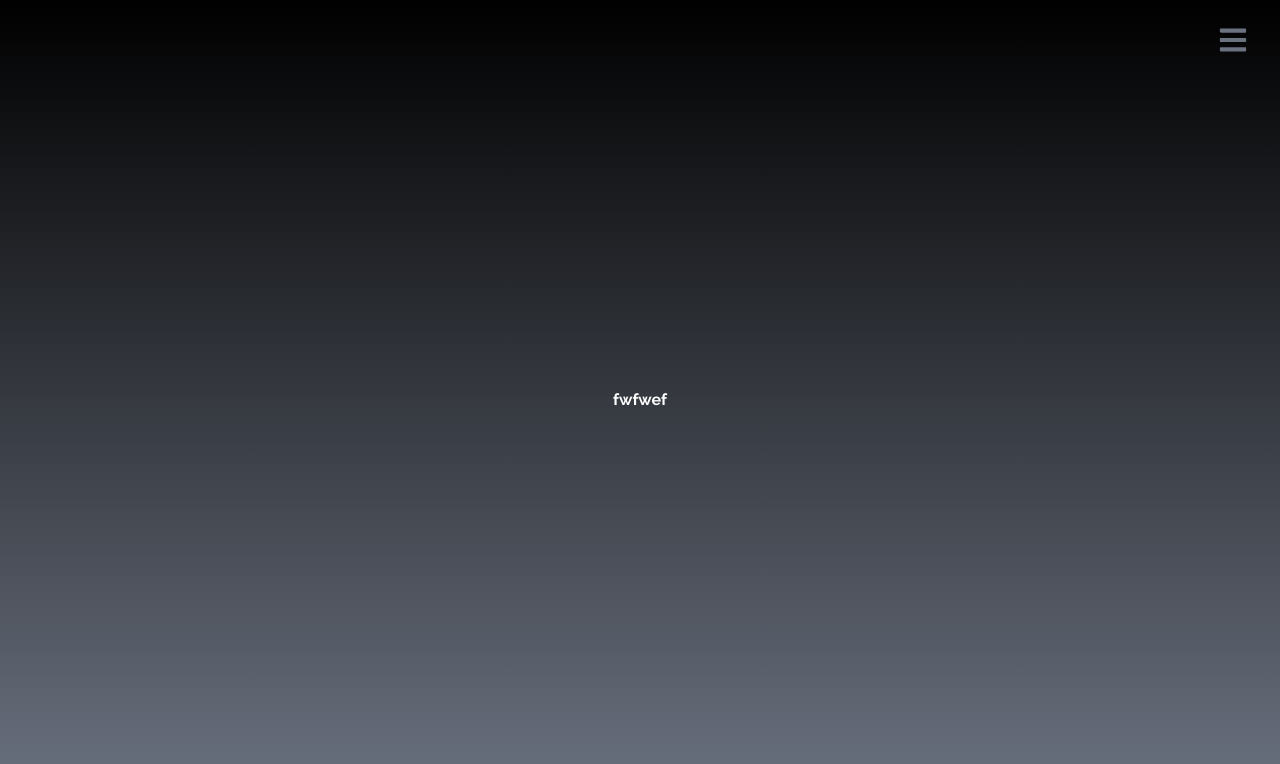
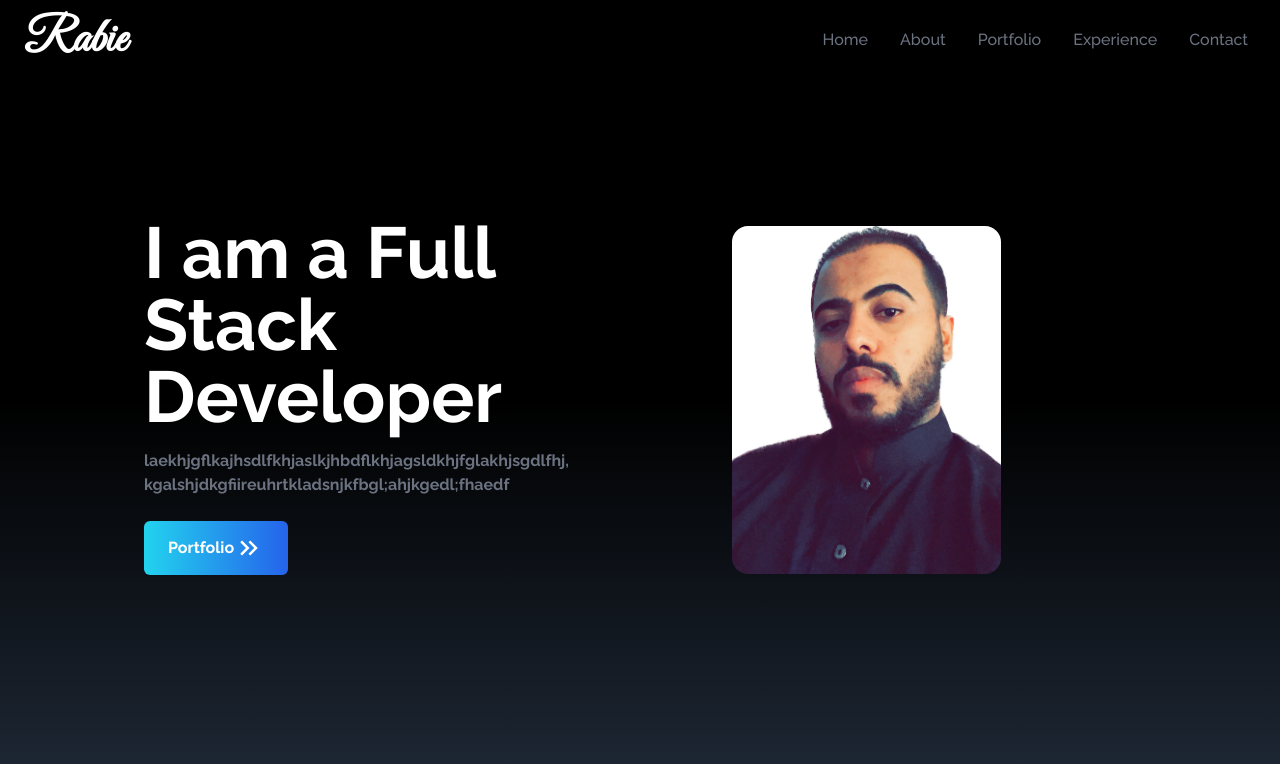
Before and after one commit to AL-ASHMALI/my_portfolio, a React (Create React App) app: page / in a window 1280 px wide. Shown: the top 764 px of the page. Built offline with nearby package versions, Linux system fonts and the light colour scheme.

Commit message:
Hero section added and styled

```diff
--- a/src/App.js
+++ b/src/App.js
@@ -1,9 +1,11 @@
+import Home from "./components/Home";
 import NavBar from "./components/NavBar";
 
 function App() {
   return (
     <div className="font-bold">
       <NavBar />
+      <Home />
     </div>
   );
 }
--- /dev/null
+++ b/src/components/Home.jsx
@@ -0,0 +1,41 @@
+import React from "react";
+import HeroImage from "../pics/HeroImage.png";
+import { MdOutlineKeyboardDoubleArrowRight } from "react-icons/md";
+
+function Home() {
+  return (
+    <div
+      name="home"
+      className="h-screen w-full bg-gradient-to-b from-black via-black to-gray-800"
+    >
+      <div className="max-w-screen-lg mx-auto flex flex-col items-center justify-center h-full px-4 md:flex-row">
+        <div className="flex flex-col justify-center h-full">
+          <h2 className="text-4xl sm:text-7xl font-bold text-white">
+            I am a Full Stack Developer
+          </h2>
+          <p className="text-gray-500 py-4 max-w-md">
+            laekhjgflkajhsdlfkhjaslkjhbdflkhjagsldkhjfglakhjsgdlfhj,
+            kgalshjdkgfiireuhrtkladsnjkfbgl;ahjkgedl;fhaedf
+          </p>
+          <div>
+            <button className="group text-white w-fit px-6 py-3 my-2 flex items-center rounded-md bg-gradient-to-r from-cyan-400 to-blue-600 cursor-pointer">
+              Portfolio
+              <span className="group-hover:rotate-90 duration-300">
+                <MdOutlineKeyboardDoubleArrowRight size={30} />
+              </span>
+            </button>
+          </div>
+        </div>
+        <div>
+          <img
+            src={HeroImage}
+            alt="My profile"
+            className="object-contain w-60 mx-auto rounded-2xl md:w-1/2"
+          />
+        </div>
+      </div>
+    </div>
+  );
+}
+
+export default Home;
--- a/src/components/NavBar.jsx
+++ b/src/components/NavBar.jsx
@@ -49,14 +49,23 @@
       </ul>
       <div
         onClick={() => setNav(!nav)}
-        className="cursor-pointer pr-4 z-10 text-gray-500"
+        className="cursor-pointer pr-4 z-10 text-gray-500 md:hidden"
       >
         {nav ? <FaTimes size={30} /> : <FaBars size={30} />}
       </div>
 
-      <ul className="flex flex-col justify-center items-center absolute top-0 left-0 w-full h-screen bg-gradient-to-b from-black to-gray-500">
-        <li>fwfwef</li>
-      </ul>
+      {nav && ( // if the nav is on/shown, show the navagation links when clicking the hamburger menu button
+        <ul className="flex flex-col justify-center items-center absolute top-0 left-0 w-full h-screen bg-gradient-to-b from-black to-gray-700 text-gray-400">
+          {links.map(({ link, id }) => (
+            <li
+              key={id}
+              className="px-4 cursor-pointer capitalize py-6 text-4xl hover:scale-105 duration-200"
+            >
+              {link}
+            </li>
+          ))}
+        </ul>
+      )}
     </div>
   );
 };
```
Also changed, not shown: src/pics/HeroImage.png (added).
